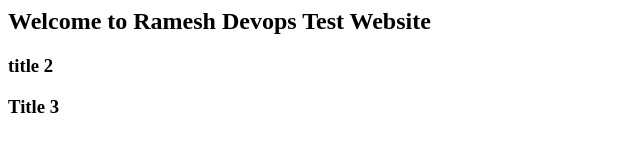
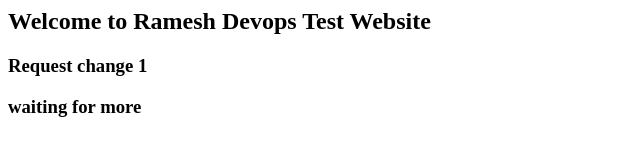
Before and after one commit to rmuruge1/rmuruge1, a plain HTML site: page index.html in a window 1280 px wide. Shown: the whole page, without its empty margins (0-640 px from the left). Drawn offline with Linux system fonts and the light colour scheme.

Commit message:
Update index.html

```diff
--- a/index.html
+++ b/index.html
@@ -2,8 +2,8 @@
 <title> Sample Website </title>
 <body>
 <h2> Welcome to Ramesh Devops Test Website </h2>
-<h3> title 2 </h3>
+<h3> Request change 1 </h3>
 
-<h3> Title 3 </h3>
+<h3> waiting for more </h3>
 </body>
 </html>
```
